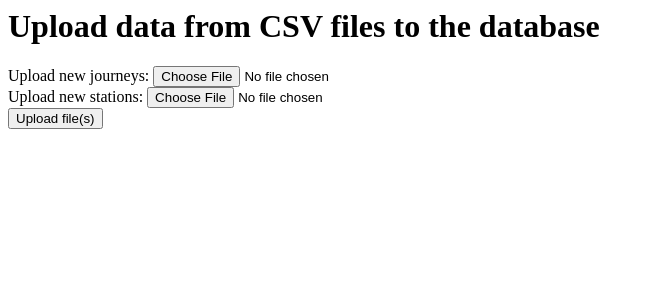
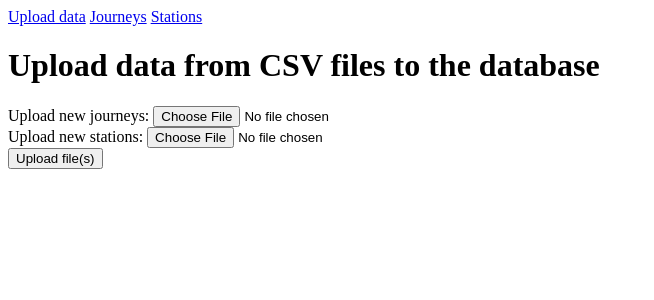
Before and after one commit to kauko-i/bikeapp, a Flask app: page /upload/ in a window 1280 px wide. Shown: the top 300 px of the page, without its empty margins (0-654 px from the left). Run offline with Flask 2, Linux system fonts and the light colour scheme; some libraries are stand-ins or nearby versions.

Commit message:
add nav bar, improve html code

```diff
--- /dev/null
+++ b/static/nav.css
@@ -0,0 +1,9 @@
+ul.nav-bar {
+    list-style-type: none;
+    margin: 0;
+    padding: 0;
+}
+
+ul.nav-bar li {
+    display: inline;
+}
--- a/templates/journeys.html
+++ b/templates/journeys.html
@@ -1,8 +1,10 @@
 <html>
     <head>
         <title>Journeys</title>
+        <link rel="StyleSheet" href="{{ url_for('static', filename='nav.css') }}" type="text/css" />
     </head>
     <body>
+        {% include 'nav.html' %}
         <h1>Journeys</h1>
         <h2>Filter or order journeys</h2>
         <form method="get">
--- /dev/null
+++ b/templates/nav.html
@@ -0,0 +1,5 @@
+<ul class="nav-bar">
+    <li><a href="/upload">Upload data</a></li>
+    <li><a href="/journeys">Journeys</a></li>
+    <li><a href="/stations">Stations</a></li>
+</ul>
--- a/templates/station.html
+++ b/templates/station.html
@@ -1,6 +1,7 @@
 <html>
     <head>
         <title>Station</title>
+        <link rel="StyleSheet" href="{{ url_for('static', filename='nav.css') }}" type="text/css" />
         <link rel="StyleSheet" href="{{ url_for('static', filename='station.css') }}" type="text/css" />
         <link rel="stylesheet" href="https://unpkg.com/leaflet@1.8.0/dist/leaflet.css"
         integrity="sha512-hoalWLoI8r4UszCkZ5kL8vayOGVae1oxXe/2A4AO6J9+580uKHDO3JdHb7NzwwzK5xr/Fs0W40kiNHxM9vyTtQ=="
@@ -10,6 +11,7 @@
         crossorigin=""></script>
     </head>
     <body>
+        {% include 'nav.html' %}
         <h1>Station</h1>
         <form method="get">
             <label>Display calculations for journeys with departure time in <select name="departure">
--- a/templates/stations.html
+++ b/templates/stations.html
@@ -1,8 +1,10 @@
 <html>
     <head>
         <title>Stations</title>
+        <link rel="StyleSheet" href="{{ url_for('static', filename='nav.css') }}" type="text/css" />
     </head>
     <body>
+        {% include 'nav.html' %}
         <h1>Stations</h1>
         <table>
             <tr>
--- a/templates/upload.html
+++ b/templates/upload.html
@@ -1,14 +1,16 @@
 <html>
     <head>
         <title>Upload data</title>
+        <link rel="StyleSheet" href="{{ url_for('static', filename='nav.css') }}" type="text/css" />
     </head>
     <body>
+        {% include 'nav.html' %}
         <h1>Upload data from CSV files to the database</h1>
         <form enctype="multipart/form-data" action="" method="post">
             <label>Upload new journeys: <input type="file" name="journeys"/></label>
-        </br>
+            <br>
             <label>Upload new stations: <input type="file" name="stations"/></label>
-        </br>
+            <br>
             <input type="submit" value="Upload file(s)" />
         </form>
         {% for error in errors %}
```
Lines whose indentation alone changed are shown as unchanged.
